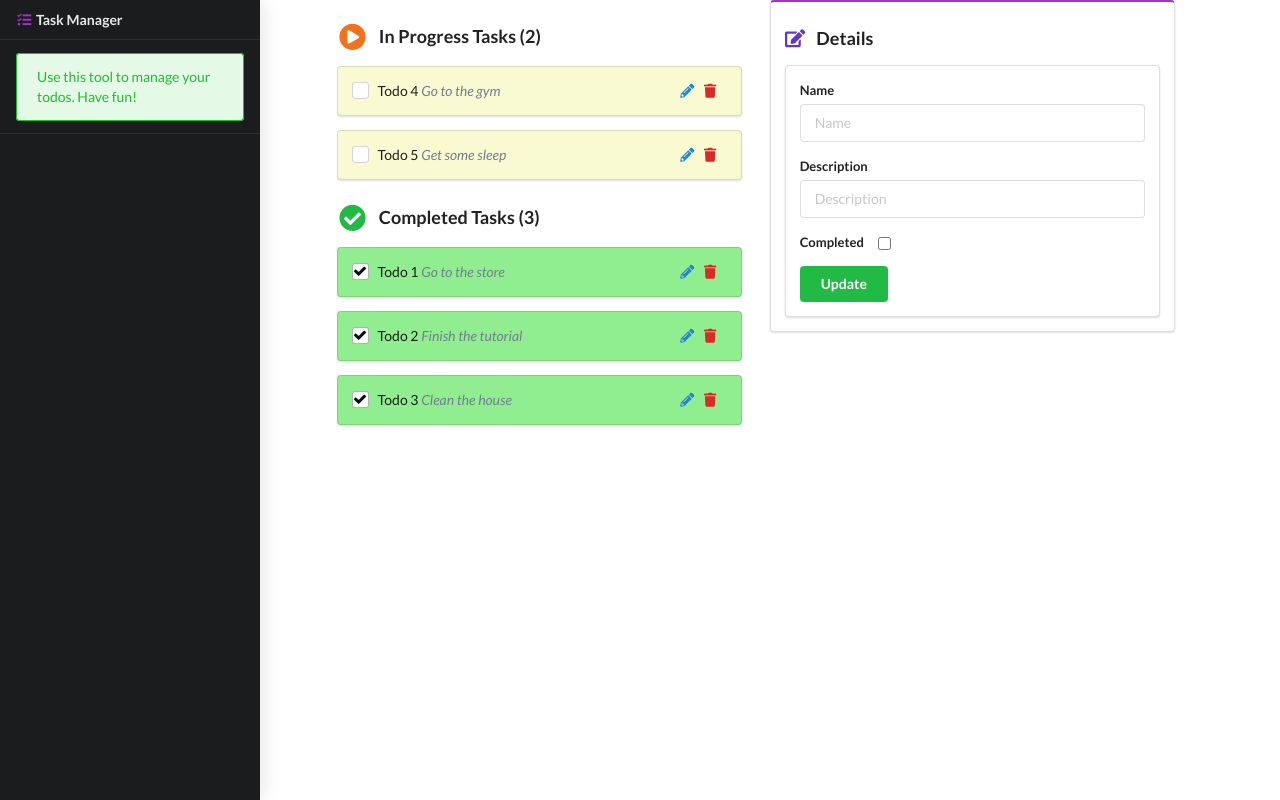
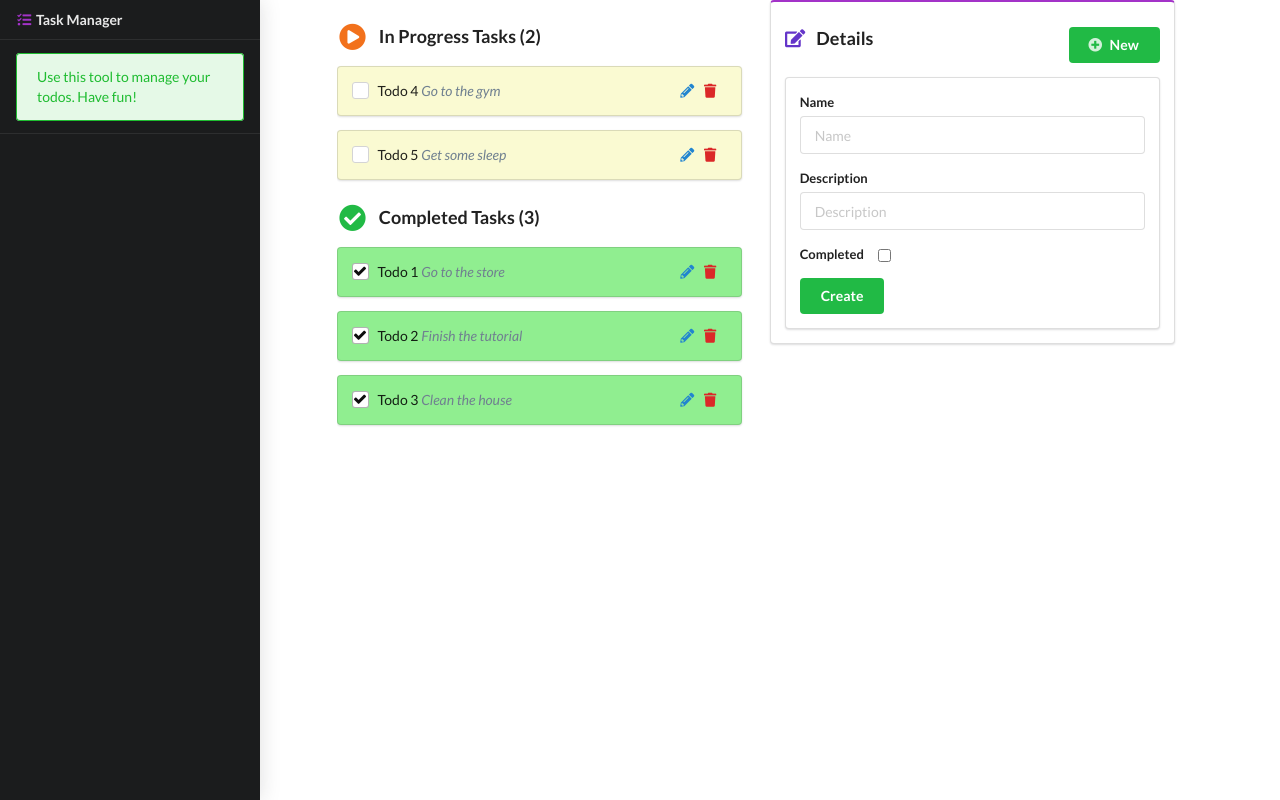
Before and after one commit to Diego-S-G/vuejs-task-manager, a plain HTML site: page index.html in a window 1280 px wide. Drawn offline with nearby package versions, Linux system fonts and the light colour scheme.

Commit message:
Setting up the Create and New Buttons.

```diff
--- a/app.js
+++ b/app.js
@@ -28,7 +28,8 @@ var app = new Vue({
             { id: 5, name: 'Todo 5', description: 'Get some sleep', completed: false }
         ],
         task: {},
-        message: 'Bankai Katen Kyokotsu Karamatsu Shinjuu'
+        message: 'Bankai Katen Kyokotsu Karamatsu Shinjuu',
+        action: 'create'
     },
     computed: {
         completedTasks: function() {
@@ -39,6 +40,10 @@ var app = new Vue({
         }
     },
     methods: {
+        clear: function() {
+            this.task = {};
+            this.action = 'create';
+        },
         toggleDone: function(event, id) {
             event.stopImmediatePropagation();
 
@@ -50,6 +55,7 @@ var app = new Vue({
             }
         },
         editTask: function(event, id) {
+            this.action = 'edit';
             let task = this.tasks.find(item => item.id == id);
 
             if (task) {
--- a/index.html
+++ b/index.html
@@ -50,11 +50,13 @@
                 <div class="six wide column">
                     <div id="editor" class="details ui raise segment purple">
                         <div class="ui header grid">
-                            <div class="left nine wide column">
+                            <div class="left floated nine wide column">
                                 <i class="icon edit violet"></i>Details
                             </div>
-                            <div class="right five float wide column">
-
+                            <div class="right floated five wide column">
+                                <button class="ui green button right floated" v-on:click="clear">
+                                    <i class="icon plus circle"></i>New
+                                </button>
                             </div>
                         </div>
                         <div class="ui segment">
@@ -77,7 +79,8 @@
                                     <input type="checkbox" name="completed" v-model="task.completed"/>
                                 </div>
 
-                                <button class="ui button green" type="submit" v-on:click="updateTask($event, task.id)">Update</button>
+                                <button class="ui button green" type="submit" v-if="action == 'create'" v-on:click="createTask($event, task.id)">Create</button>
+                                <button class="ui button green" type="submit" v-if="action == 'edit'" v-on:click="updateTask($event, task.id)">Update</button>
                             </form>
                         </div>
                     </div>
```
